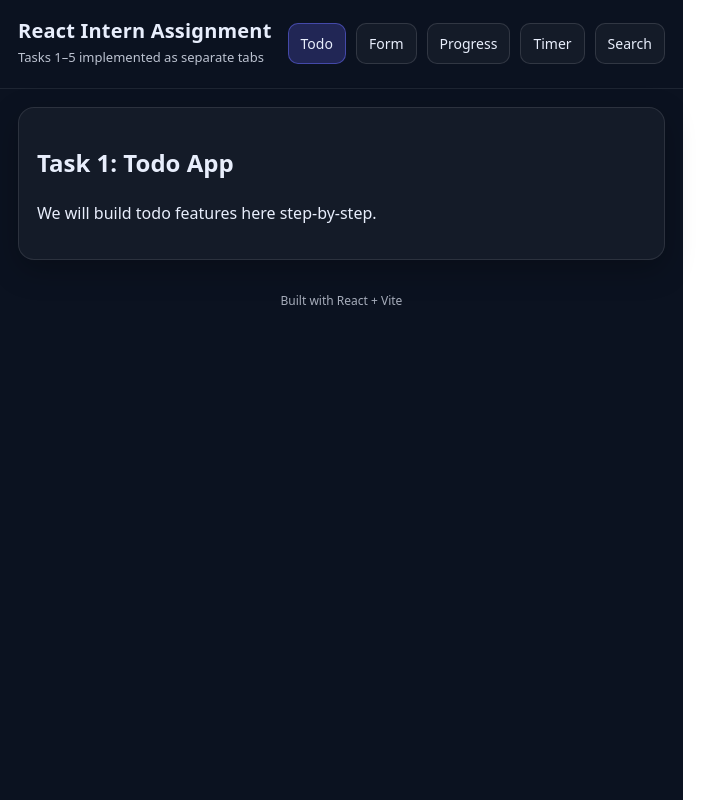
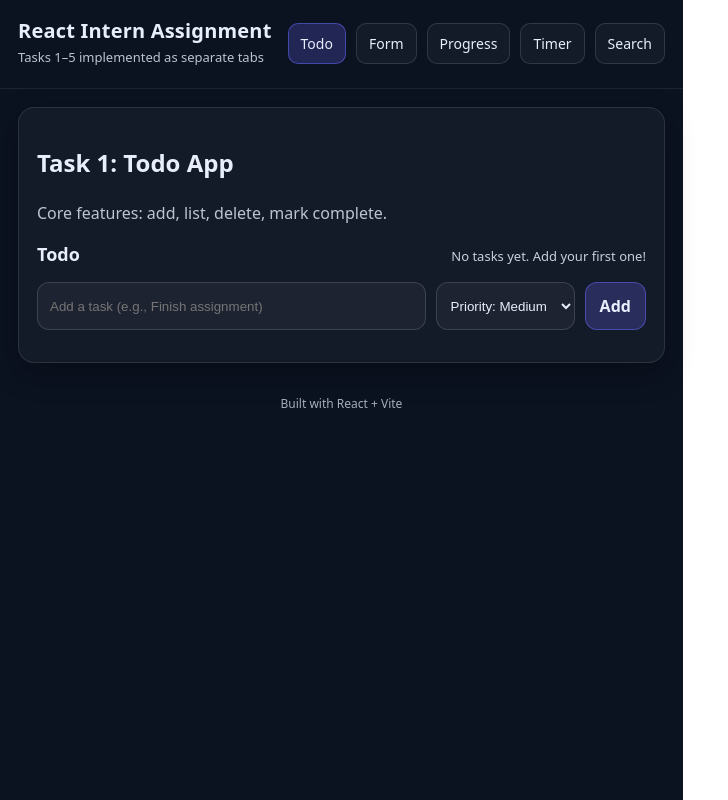
Before and after one commit to Eswar133/TO-DO-LIST, a React (Vite) app: page / in a window 1280 px wide. Shown: the whole page, without its empty margins (0-728 px from the left). Built offline with nearby package versions, Linux system fonts and the light colour scheme.

Commit message:
Todo core features

```diff
--- /dev/null
+++ b/src/components/Todo/TodoApp.jsx
@@ -0,0 +1,236 @@
+import { useMemo, useState } from "react";
+
+const PRIORITY_OPTIONS = [
+  { value: "low", label: "Low" },
+  { value: "medium", label: "Medium" },
+  { value: "high", label: "High" },
+];
+
+export default function TodoApp() {
+  const [tasks, setTasks] = useState([]);
+  const [title, setTitle] = useState("");
+  const [priority, setPriority] = useState("medium");
+
+  const remainingCount = useMemo(() => {
+    return tasks.filter((t) => !t.completed).length;
+  }, [tasks]);
+
+  function handleAddTask(e) {
+    e.preventDefault();
+
+    const trimmed = title.trim();
+    if (!trimmed) return;
+
+    const newTask = {
+      id: crypto.randomUUID(),
+      title: trimmed,
+      completed: false,
+      priority, // for Day 2 we’ll use it more
+      createdAt: Date.now(),
+    };
+
+    setTasks((prev) => [newTask, ...prev]);
+    setTitle("");
+    setPriority("medium");
+  }
+
+  function handleToggleComplete(id) {
+    setTasks((prev) =>
+      prev.map((t) => (t.id === id ? { ...t, completed: !t.completed } : t))
+    );
+  }
+
+  function handleDelete(id) {
+    setTasks((prev) => prev.filter((t) => t.id !== id));
+  }
+
+  return (
+    <div style={styles.wrapper}>
+      <header style={styles.header}>
+        <h3 style={styles.heading}>Todo</h3>
+        <p style={styles.subtext}>
+          {tasks.length === 0
+            ? "No tasks yet. Add your first one!"
+            : `${remainingCount} remaining out of ${tasks.length}`}
+        </p>
+      </header>
+
+      <form onSubmit={handleAddTask} style={styles.form}>
+        <input
+          type="text"
+          placeholder="Add a task (e.g., Finish assignment)"
+          value={title}
+          onChange={(e) => setTitle(e.target.value)}
+          style={styles.input}
+        />
+
+        <select
+          value={priority}
+          onChange={(e) => setPriority(e.target.value)}
+          style={styles.select}
+        >
+          {PRIORITY_OPTIONS.map((p) => (
+            <option key={p.value} value={p.value}>
+              Priority: {p.label}
+            </option>
+          ))}
+        </select>
+
+        <button type="submit" style={styles.addBtn}>
+          Add
+        </button>
+      </form>
+
+      <ul style={styles.list}>
+        {tasks.map((task) => (
+          <li key={task.id} style={styles.item}>
+            <label style={styles.left}>
+              <input
+                type="checkbox"
+                checked={task.completed}
+                onChange={() => handleToggleComplete(task.id)}
+                style={styles.checkbox}
+              />
+              <span
+                style={{
+                  ...styles.title,
+                  ...(task.completed ? styles.titleCompleted : {}),
+                }}
+              >
+                {task.title}
+              </span>
+            </label>
+
+            <div style={styles.right}>
+              <span style={{ ...styles.badge, ...getPriorityBadge(task.priority) }}>
+                {task.priority.toUpperCase()}
+              </span>
+
+              <button
+                onClick={() => handleDelete(task.id)}
+                style={styles.deleteBtn}
+                aria-label={`Delete ${task.title}`}
+              >
+                Delete
+              </button>
+            </div>
+          </li>
+        ))}
+      </ul>
+
+      {tasks.length > 0 && (
+        <div style={styles.hint}>
+          Tip: Use checkbox to mark as completed.
+        </div>
+      )}
+    </div>
+  );
+}
+
+function getPriorityBadge(priority) {
+  if (priority === "high") return { background: "rgba(239, 68, 68, 0.18)", borderColor: "rgba(239, 68, 68, 0.45)" };
+  if (priority === "low") return { background: "rgba(34, 197, 94, 0.18)", borderColor: "rgba(34, 197, 94, 0.45)" };
+  return { background: "rgba(245, 158, 11, 0.18)", borderColor: "rgba(245, 158, 11, 0.45)" }; // medium
+}
+
+const styles = {
+  wrapper: {
+    display: "grid",
+    gap: 14,
+  },
+  header: {
+    display: "flex",
+    alignItems: "baseline",
+    justifyContent: "space-between",
+    gap: 12,
+    flexWrap: "wrap",
+  },
+  heading: { margin: 0, fontSize: 18 },
+  subtext: { margin: 0, opacity: 0.85, fontSize: 13 },
+
+  form: {
+    display: "grid",
+    gridTemplateColumns: "1fr auto auto",
+    gap: 10,
+  },
+  input: {
+    padding: "12px 12px",
+    borderRadius: 12,
+    border: "1px solid rgba(255,255,255,0.14)",
+    background: "rgba(255,255,255,0.04)",
+    color: "inherit",
+    outline: "none",
+  },
+  select: {
+    padding: "12px 10px",
+    borderRadius: 12,
+    border: "1px solid rgba(255,255,255,0.14)",
+    background: "rgba(255,255,255,0.04)",
+    color: "inherit",
+    outline: "none",
+    cursor: "pointer",
+  },
+  addBtn: {
+    padding: "12px 14px",
+    borderRadius: 12,
+    border: "1px solid rgba(99, 102, 241, 0.55)",
+    background: "rgba(99, 102, 241, 0.25)",
+    color: "inherit",
+    cursor: "pointer",
+    fontWeight: 600,
+  },
+
+  list: {
+    listStyle: "none",
+    margin: 0,
+    padding: 0,
+    display: "grid",
+    gap: 10,
+  },
+  item: {
+    display: "flex",
+    justifyContent: "space-between",
+    alignItems: "center",
+    gap: 12,
+    padding: "12px 12px",
+    borderRadius: 14,
+    border: "1px solid rgba(255,255,255,0.10)",
+    background: "rgba(255,255,255,0.03)",
+  },
+  left: {
+    display: "flex",
+    alignItems: "center",
+    gap: 10,
+    minWidth: 0,
+    flex: 1,
+  },
+  checkbox: { width: 16, height: 16, cursor: "pointer" },
+  title: {
+    overflow: "hidden",
+    textOverflow: "ellipsis",
+    whiteSpace: "nowrap",
+  },
+  titleCompleted: { textDecoration: "line-through", opacity: 0.65 },
+
+  right: { display: "flex", alignItems: "center", gap: 10 },
+  badge: {
+    fontSize: 11,
+    padding: "6px 8px",
+    borderRadius: 999,
+    border: "1px solid",
+    letterSpacing: 0.3,
+  },
+  deleteBtn: {
+    padding: "8px 10px",
+    borderRadius: 12,
+    border: "1px solid rgba(255,255,255,0.14)",
+    background: "rgba(255,255,255,0.04)",
+    color: "inherit",
+    cursor: "pointer",
+  },
+
+  hint: {
+    opacity: 0.75,
+    fontSize: 12,
+  },
+};
--- a/src/pages/TodoPage.jsx
+++ b/src/pages/TodoPage.jsx
@@ -1,8 +1,16 @@
+import TodoApp from "../components/Todo/TodoApp";
+
 export default function TodoPage() {
   return (
     <div>
       <h2>Task 1: Todo App</h2>
-      <p>We will build todo features here step-by-step.</p>
+      <p style={{ opacity: 0.8, marginTop: 6 }}>
+        Core features: add, list, delete, mark complete.
+      </p>
+
+      <div style={{ marginTop: 16 }}>
+        <TodoApp />
+      </div>
     </div>
   );
 }
```
